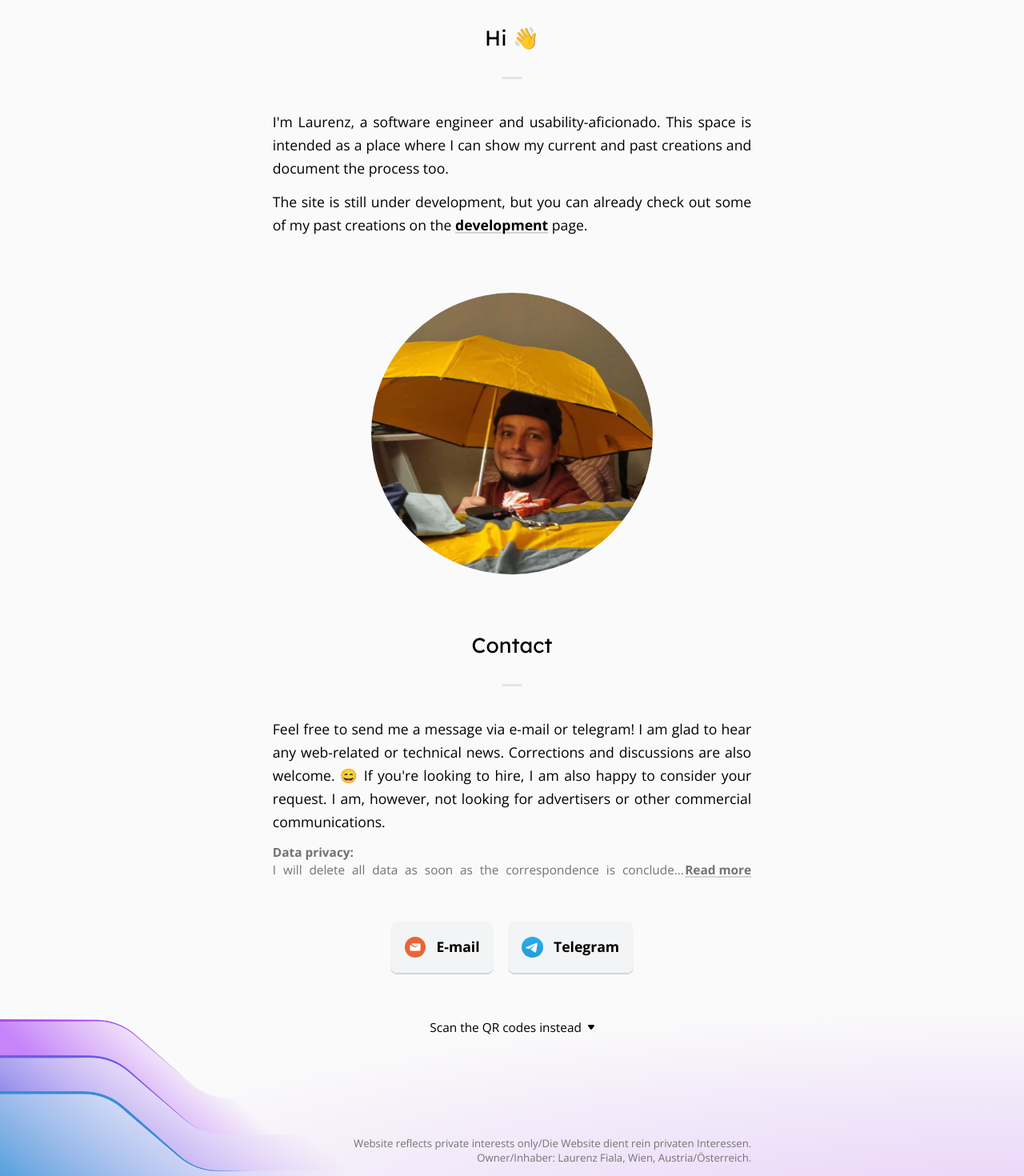
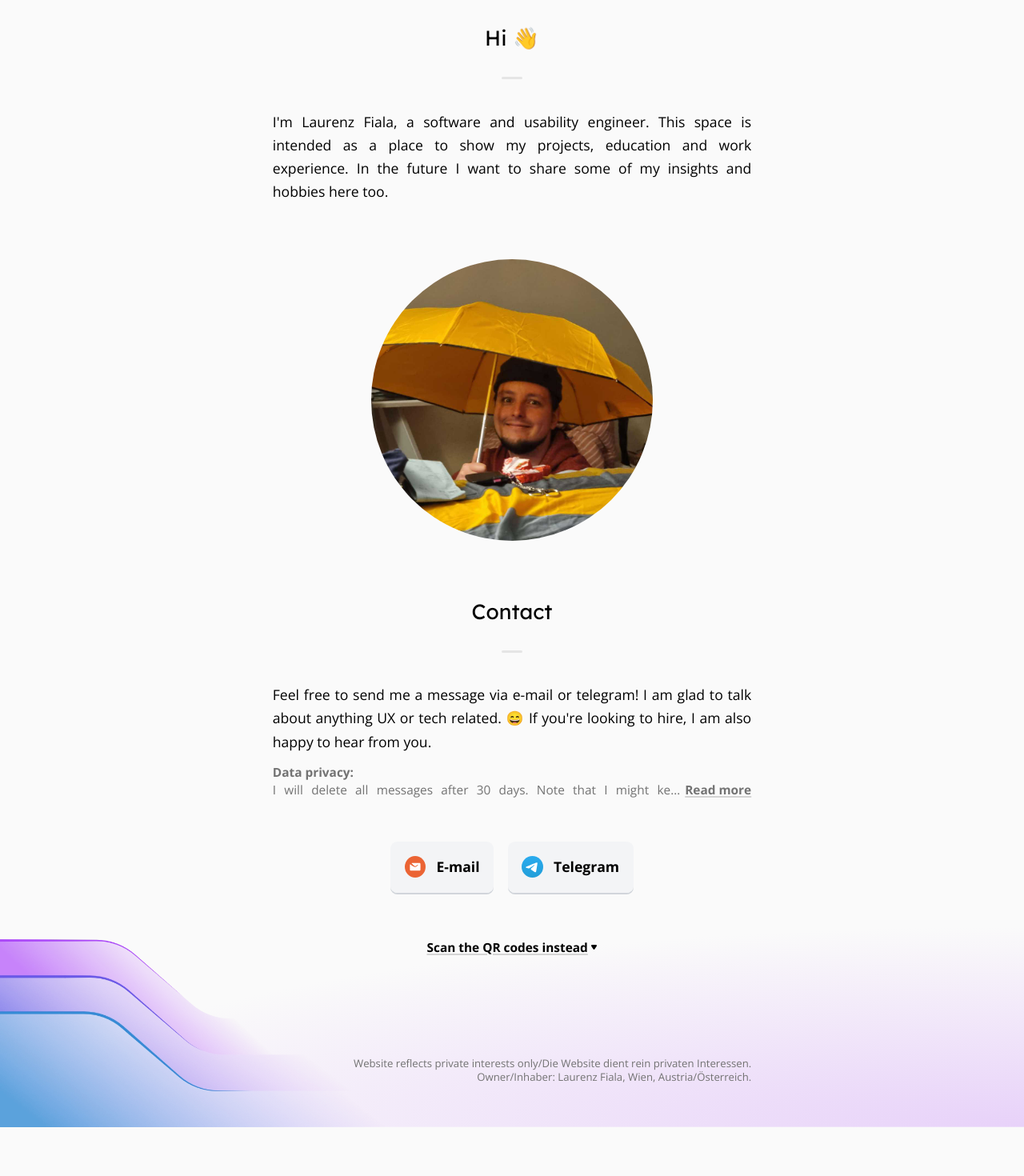
Before and after one commit to laurenzfiala/laurenz-dev, an Angular app: page / in a window 1280 px wide. Shown: the part 420-1890 px from the top of the page at 80% size. After the commit the page ends 1829 px from the top, so only its background shows below. Built offline with nearby package versions, Linux system fonts and the light colour scheme.

Commit message:
feat(#81): update about section and laurenz.dev project details

```diff
--- a/src/app/pages/about/about.page.html
+++ b/src/app/pages/about/about.page.html
@@ -2,12 +2,9 @@
   <app-heading text="Hi 👋"></app-heading>
 
   <p class="mb-p">
-    I'm Laurenz, a software engineer and usability-aficionado. This space is intended as a place
-    where I can show my current and past creations and document the process too.
-  </p>
-  <p class="mb-p">
-    The site is still under development, but you can already check out some of my past creations on
-    the <a routerLink="/development" class="link">development</a> page.
+    I'm Laurenz Fiala, a software and usability engineer. This space is intended as a place to show
+    my projects, education and work experience. In the future I want to share some of my insights
+    and hobbies here too.
   </p>
 </section>
 
@@ -22,19 +19,16 @@
   <app-heading text="Contact"></app-heading>
 
   <p class="mb-p">
-    Feel free to send me a message via e-mail or telegram! I am glad to hear any web-related or
-    technical news. Corrections and discussions are also welcome. 😄 If you're looking to hire, I am
-    also happy to consider your request. I am, however, not looking for advertisers or other
-    commercial communications.
+    Feel free to send me a message via e-mail or telegram! I am glad to talk about anything UX or
+    tech related. 😄 If you're looking to hire, I am also happy to hear from you.
   </p>
 
   <div class="text-muted text-sm text-start">
     <strong>Data privacy:</strong>
     <div class="flex flex-row">
       <p [class.line-clamp-1]="!_showMsgDataProtectionInfo">
-        I will delete all data as soon as the correspondence is concluded, (maximum of 30 days after
-        the last message) or you request it. Note that I might keep anonymized copies of the
-        communications for longer. My e-mail provider deletes any metadata logs after 14 days.
+        I will delete all messages after 30 days. Note that I might keep anonymized copies of the
+        messages for longer. My e-mail provider deletes any metadata logs after 14 days.
       </p>
       @if (!_showMsgDataProtectionInfo) {
       <button class="link flex-shrink-0" (click)="_showMsgDataProtectionInfo = true">
@@ -62,8 +56,8 @@
   </div>
 
   @if (!_showQrCodes) {
-  <button class="text-sm" (click)="_showQrCodes = true">
-    Scan the QR codes instead
+  <button class="link-container text-sm" (click)="_showQrCodes = true">
+    <span class="link">Scan the QR codes instead</span>
     <img
       class="inline-block h-[0.35em] dark:invert ms-1 -mt-[0.2em]"
       src="/assets/imgs/icons/chevron-down-sm.svg"
--- a/src/content/projects/laurenz-dev.ts
+++ b/src/content/projects/laurenz-dev.ts
@@ -14,40 +14,31 @@ export default [
   section(),
   heading(`laurenz.dev`),
   paragraph(`
-  A hub of information about myself and my work, as well as personal projects and apps.
+  A hub of information about myself and my work, personal projects and apps.
+  `),
+  paragraph(`
+  First released: 2023-09-24
   `),
 
-  section(),
-  heading(`Timeline`),
   timeline({ from: '2023-09-18', to: 'ongoing' }),
+
   paragraph(`
-  Started in September, I aim to check all planned features off quickly and to then iterate on them regularly, but
-  less frequently. The project will continue in fast-mode for a few more months.
+  Over the course of three years I repeatedly tried to create a personal website. I tried a few
+  different technologies and changed the design completely each time.
+  In the end I decided to finish the project quickly using Angular and with a less experimental design.
+  `),
+  paragraph(`
+  I have plans to expand the website in the future and continually improve it, so I can use the source
+  code as a reference work for the future.
   `),
 
   section(),
   heading(`Upcoming features`),
 
-  subheading(`More & better-looking project details`),
-  paragraph(`
-  Currently, not all previous projects have content associated with them. This will be a priority over the next few weeks.
-  `),
-  paragraph(`
-  Also, I will refine the way I can write content for this site. One part of this will be the support of Markdown and
-  links inside text.
-  `),
-
   subheading(`Improved accessibility`),
   paragraph(`
   There are a few spots with bigger issues, and a few others with minor ones.
   For example, the fullscreen image carousel has no navigation aids at all.
-  `),
-  paragraph(`
-  Also, I didn't have time yet to do a small UX test, but I will get this done soon.
-  It will help immensely with planning for future UX improvements, and also aligning the content
-  with what people want to see. It's also planned to keep these tests coming and I also want to invest
-  quite some time in proper tests. I will need to re-familiarize myself with the methodologies and
-  probably read a few extra resources. I am really looking forward to it.
   `),
 
   subheading(`Blog page`),
@@ -56,28 +47,6 @@ export default [
   navigation menu, where you can find new 'blog'-style posts from me. I want to focus on things I am interested in
   and the posts will be pretty infrequent.
   `),
-
-  subheading(`Résumé / CV page`),
-  paragraph(`
-  The last big feature planned for the site is the CV page. Here you will find my CV (obviously 😁), but I want to
-  try to make a good-looking and understandable visualization. Possibly similar to the timeline above.
-  `),
-  paragraph(`
-  I did try to implement such a visualization before, but never fully finished it because the design turned out to be
-  quite challenging. We'll see..
-  `),
-
-  subheading(`Technical improvements`),
-  paragraph(`
-  After dipping my toes in other frameworks for three years, before deciding to just finish the Website in Angular
-  with a less experimental design, I will instead use the time to improve my SEO skills, try Angular SSR and a more
-  modular project structure, all with the goal to provide a smoother experience.
-  `),
-  paragraph(`
-  One thing I urgently have to figure out is why the scroll position is not properly restored on page reload. I will
-  invest in a solution to this (a functioning back button that uses the browser history was already part of this
-  effort).
-  `),
 ] satisfies Content;
 
 export const environment = {
--- a/src/styles/link.css
+++ b/src/styles/link.css
@@ -1,3 +1,12 @@
+.link-container {
+  &:hover,
+  &:focus {
+    .link {
+      @apply decoration-secondary-400;
+    }
+  }
+}
+
 .link {
   @apply font-bold underline decoration-neutral-300 dark:decoration-neutral-600  decoration-2 underline-offset-2 transition-colors;
 
```
Also changed, not shown: 1 other file (tests, documents, lock files or other folders).
